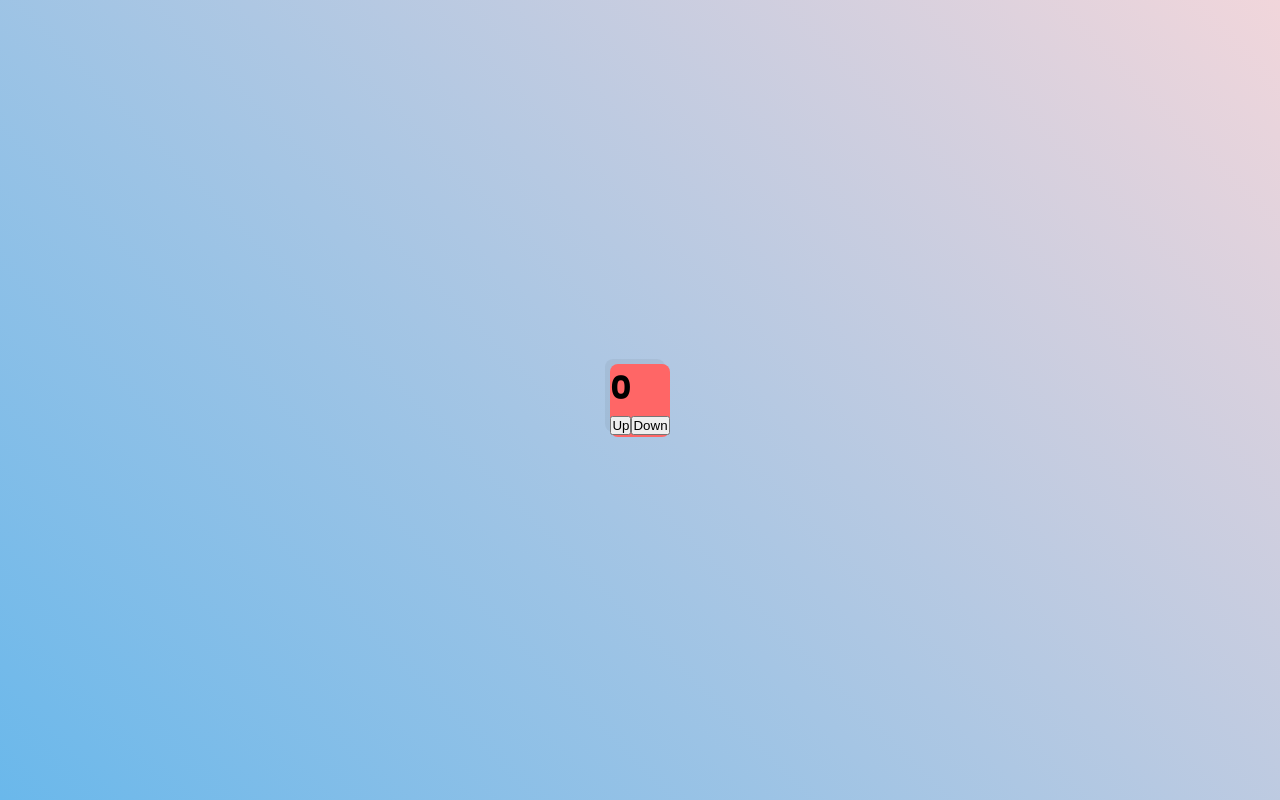
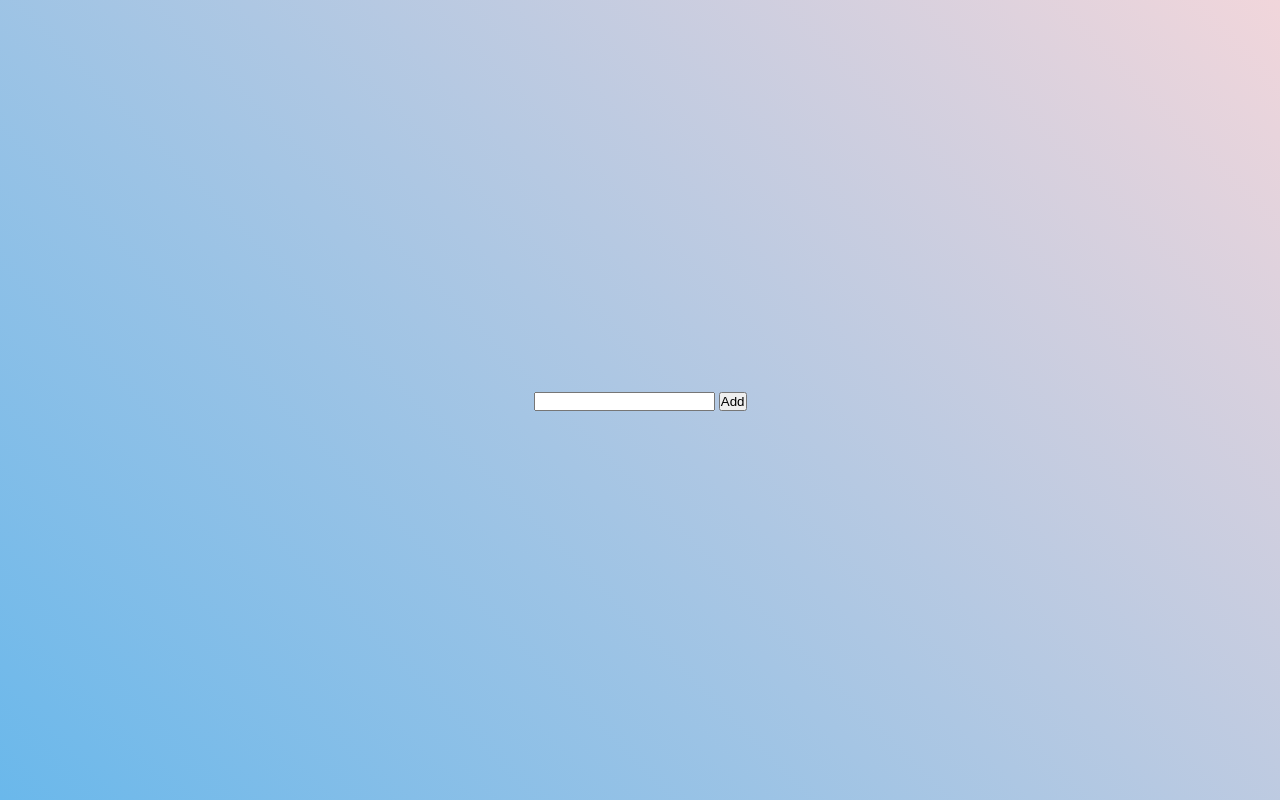
Before and after one commit to nguyenbinhduong108/Learn_React, a React (Vite) app: page / in a window 1280 px wide. Built offline with nearby package versions, Linux system fonts and the light colour scheme.

Commit message:
todo list useReducer

```diff
--- a/src/App.tsx
+++ b/src/App.tsx
@@ -1,6 +1,7 @@
 import Todo from "./components/Todo";
 import style from "./App.module.css";
 import { useCallback, useEffect, useReducer, useRef, useState } from "react";
+import Reducer from "./Reducer";
 
 const initialState = 0;
 
@@ -50,10 +51,12 @@ export default function App() {
     //   <input ref={inputRef} placeholder="Enter name..." />
     // </div>
 
-    <div className={style.container}>
-      <h1>{count}</h1>
-      <button onClick={() => dispatch(UP_ACTION)}>Up</button>
-      <button onClick={() => dispatch(DOWN_ACTION)}>Down</button>
-    </div>
+    // <div className={style.container}>
+    //   <h1>{count}</h1>
+    //   <button onClick={() => dispatch(UP_ACTION)}>Up</button>
+    //   <button onClick={() => dispatch(DOWN_ACTION)}>Down</button>
+    // </div>
+
+    <Reducer />
   );
 }
--- /dev/null
+++ b/src/Reducer.tsx
@@ -0,0 +1,94 @@
+import { useReducer, useRef } from "react";
+
+const initialState = {
+  job: "",
+  jobs: [],
+};
+
+const SET_JOB = "set_job";
+const ADD_JOB = "add_job";
+const DELETE_JOB = "delete_job";
+
+const setJob = (payload: string) => {
+  return {
+    type: SET_JOB,
+    payload: payload,
+  };
+};
+const addJob = (payload: string) => {
+  return {
+    type: ADD_JOB,
+    payload: payload.trim(),
+  };
+};
+const deleteJob = (payload: number) => {
+  return {
+    type: DELETE_JOB,
+    payload: payload,
+  };
+};
+
+const reducer = (state: any, action: any) => {
+  switch (action.type) {
+    case SET_JOB:
+      return {
+        ...state,
+        job: action.payload,
+      };
+
+    case ADD_JOB:
+      return {
+        ...state,
+        jobs: [...state.jobs, action.payload],
+      };
+
+    case DELETE_JOB:
+      const newJob = [...state.jobs];
+
+      newJob.splice(action.payload, 1);
+      return {
+        ...state,
+        jobs: newJob,
+      };
+
+    default:
+      throw new Error("Invalid action");
+  }
+};
+
+export default function Reducer() {
+  const [state, dispatch] = useReducer(reducer, initialState);
+  const inputRef = useRef<HTMLInputElement>(null);
+
+  const { job, jobs } = state;
+
+  const handleAdd = () => {
+    dispatch(addJob(job));
+    dispatch(setJob(""));
+    inputRef.current?.focus();
+  };
+
+  const handleDelete = (index: number) => {
+    dispatch(deleteJob(index));
+  };
+
+  return (
+    <>
+      <input
+        type="text"
+        value={job}
+        onChange={(e) => dispatch(setJob(e.target.value))}
+        ref={inputRef}
+      />{" "}
+      <button onClick={handleAdd}>Add</button>
+      <ul>
+        {jobs.map((job: string, index: number) => (
+          <li key={index}>
+            {job}
+            <span onClick={() => handleDelete(index)}>&times;</span>
+          </li>
+        ))}
+      </ul>
+    </>
+  );
+}
```
